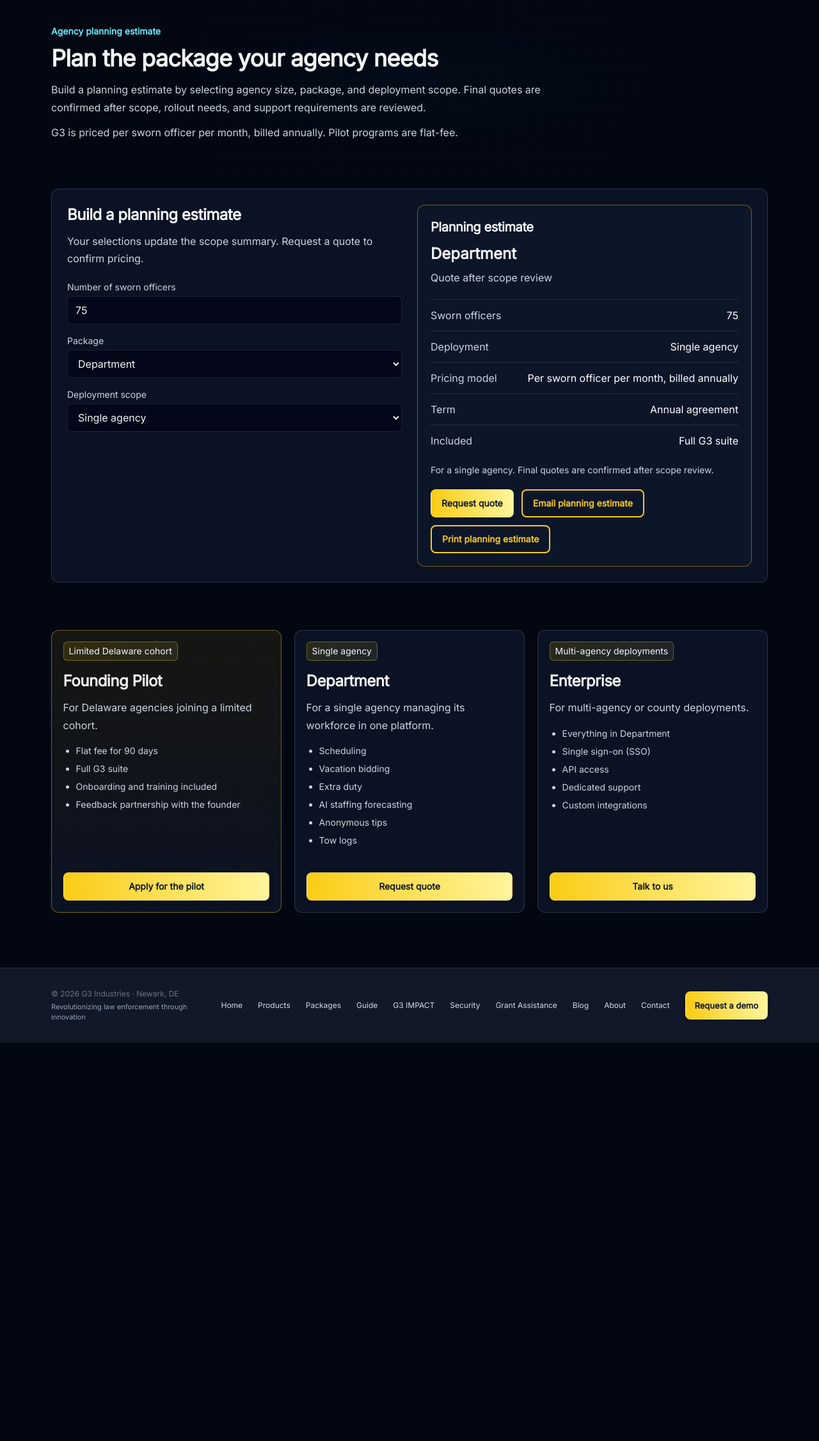
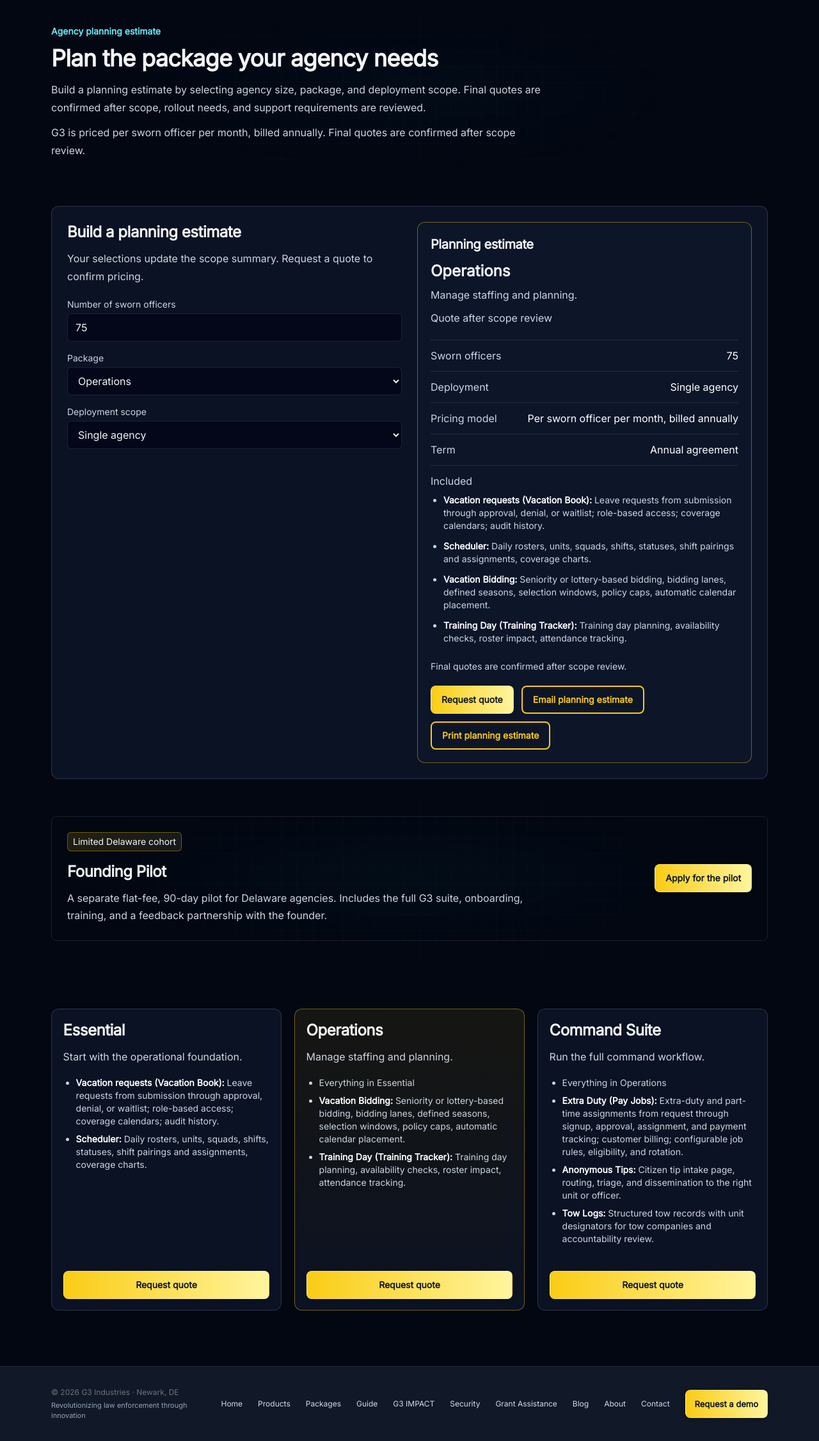
Before and after one commit to ojncglg/g_3site, a Flask app: page /sales in a window 1280 px wide. Shown: the part 131-2384 px from the top of the page at 64% size. Before the commit the page ends 1761 px from the top, so only its background shows below. Run offline with Flask 2, Linux system fonts and the light colour scheme; some libraries are stand-ins or nearby versions.

Commit message:
Restore Essential Operations and Command Suite package scopes

```diff
--- /dev/null
+++ b/templates/_founding_pilot.html
@@ -0,0 +1,13 @@
+{# Preserve the homepage pilot deep link while keeping the pilot outside the tiers. #}
+<section id="founding-pilot" class="py-6 md:py-8 section-decor" aria-labelledby="founding-pilot-title">
+  <div class="console-depth rounded-lg border border-white/10 p-5 sm:p-6">
+    <div class="flex flex-col lg:flex-row gap-5 lg:items-center lg:justify-between">
+      <div>
+        <p class="chip text-sm">Limited Delaware cohort</p>
+        <h2 id="founding-pilot-title" class="mt-4 text-2xl font-bold">Founding Pilot</h2>
+        <p class="mt-3 max-w-3xl text-slate-300">A separate flat-fee, 90-day pilot for Delaware agencies. Includes the full G3 suite, onboarding, training, and a feedback partnership with the founder.</p>
+      </div>
+      <a href="{{ url_for('home', _anchor='demo') }}" class="btn btn-primary w-full sm:w-auto lg:shrink-0">Apply for the pilot</a>
+    </div>
+  </div>
+</section>
--- a/templates/_package_cards.html
+++ b/templates/_package_cards.html
@@ -1,48 +1,21 @@
 {# Shared package cards, using the existing agency-sales tier layout. #}
+{% from "_package_data.html" import tiers %}
 <div class="grid gap-5 lg:grid-cols-3">
-  <article id="founding-pilot" class="sales-package featured flex flex-col">
+  {% for tier in tiers %}
+  <article id="{{ tier.id }}" class="sales-package{% if tier.id == 'operations' %} featured{% endif %} flex flex-col">
     <div>
-      <span class="chip text-sm">Limited Delaware cohort</span>
-      <h2 class="mt-4 text-2xl font-bold">Founding Pilot</h2>
-      <p class="mt-3 text-slate-300">For Delaware agencies joining a limited cohort.</p>
+      <h2 class="text-2xl font-bold">{{ tier.name }}</h2>
+      <p class="mt-3 text-slate-300">{{ tier.tagline }}</p>
       <ul class="mt-4 space-y-2 text-sm text-slate-300 list-disc pl-5">
-        <li>Flat fee for 90 days</li>
-        <li>Full G3 suite</li>
-        <li>Onboarding and training included</li>
-        <li>Feedback partnership with the founder</li>
-      </ul>
-    </div>
-    <a href="{{ url_for('home', _anchor='demo') }}" class="btn btn-primary mt-6 w-full">Apply for the pilot</a>
-  </article>
-  <article id="department" class="sales-package flex flex-col">
-    <div>
-      <span class="chip text-sm">Single agency</span>
-      <h2 class="mt-4 text-2xl font-bold">Department</h2>
-      <p class="mt-3 text-slate-300">For a single agency managing its workforce in one platform.</p>
-      <ul class="mt-4 space-y-2 text-sm text-slate-300 list-disc pl-5">
-        <li>Scheduling</li>
-        <li>Vacation bidding</li>
-        <li>Extra duty</li>
-        <li>AI staffing forecasting</li>
-        <li>Anonymous tips</li>
-        <li>Tow logs</li>
+        {% if tier.inherits %}
+        <li>Everything in {{ 'Essential' if tier.inherits == 'essential' else 'Operations' }}</li>
+        {% endif %}
+        {% for feature in tier.features %}
+        <li><strong class="text-white">{{ feature.name }}:</strong> {{ feature.description }}</li>
+        {% endfor %}
       </ul>
     </div>
     <a href="{{ url_for('home', _anchor='demo') }}" class="btn btn-primary mt-6 w-full">Request quote</a>
   </article>
-  <article id="enterprise" class="sales-package flex flex-col">
-    <div>
-      <span class="chip text-sm">Multi-agency deployments</span>
-      <h2 class="mt-4 text-2xl font-bold">Enterprise</h2>
-      <p class="mt-3 text-slate-300">For multi-agency or county deployments.</p>
-      <ul class="mt-4 space-y-2 text-sm text-slate-300 list-disc pl-5">
-        <li>Everything in Department</li>
-        <li>Single sign-on (SSO)</li>
-        <li>API access</li>
-        <li>Dedicated support</li>
-        <li>Custom integrations</li>
-      </ul>
-    </div>
-    <a href="{{ url_for('home', _anchor='demo') }}" class="btn btn-primary mt-6 w-full">Talk to us</a>
-  </article>
+  {% endfor %}
 </div>
--- /dev/null
+++ b/templates/_package_data.html
@@ -0,0 +1,34 @@
+{# One source of truth for package cards and the sales planner. #}
+{% set tiers = [
+  {
+    "id": "essential",
+    "name": "Essential",
+    "tagline": "Start with the operational foundation.",
+    "inherits": none,
+    "features": [
+      {"name": "Vacation requests (Vacation Book)", "description": "Leave requests from submission through approval, denial, or waitlist; role-based access; coverage calendars; audit history."},
+      {"name": "Scheduler", "description": "Daily rosters, units, squads, shifts, statuses, shift pairings and assignments, coverage charts."}
+    ]
+  },
+  {
+    "id": "operations",
+    "name": "Operations",
+    "tagline": "Manage staffing and planning.",
+    "inherits": "essential",
+    "features": [
+      {"name": "Vacation Bidding", "description": "Seniority or lottery-based bidding, bidding lanes, defined seasons, selection windows, policy caps, automatic calendar placement."},
+      {"name": "Training Day (Training Tracker)", "description": "Training day planning, availability checks, roster impact, attendance tracking."}
+    ]
+  },
+  {
+    "id": "command",
+    "name": "Command Suite",
+    "tagline": "Run the full command workflow.",
+    "inherits": "operations",
+    "features": [
+      {"name": "Extra Duty (Pay Jobs)", "description": "Extra-duty and part-time assignments from request through signup, approval, assignment, and payment tracking; customer billing; configurable job rules, eligibility, and rotation."},
+      {"name": "Anonymous Tips", "description": "Citizen tip intake page, routing, triage, and dissemination to the right unit or officer."},
+      {"name": "Tow Logs", "description": "Structured tow records with unit designators for tow companies and accountability review."}
+    ]
+  }
+] %}
--- a/templates/sales.html
+++ b/templates/sales.html
@@ -1,4 +1,5 @@
 {% extends "base.html" %}
+{% from "_package_data.html" import tiers %}
 {% block title %}Agency Planning Estimate | G3 Industries{% endblock %}
 {% block robots %}<meta name="robots" content="noindex,nofollow,noarchive" />{% endblock %}
 {% block meta %}
@@ -38,7 +39,7 @@
   <p class="text-sm font-semibold text-cyan-300">Agency planning estimate</p>
   <h1 class="mt-3 text-3xl md:text-4xl font-bold">Plan the package your agency needs</h1>
   <p class="mt-4 max-w-3xl text-slate-300">Build a planning estimate by selecting agency size, package, and deployment scope. Final quotes are confirmed after scope, rollout needs, and support requirements are reviewed.</p>
-  <p class="mt-3 max-w-3xl text-slate-300">G3 is priced per sworn officer per month, billed annually. Pilot programs are flat-fee.</p>
+  <p class="mt-3 max-w-3xl text-slate-300">G3 is priced per sworn officer per month, billed annually. Final quotes are confirmed after scope review.</p>
 </section>
 <section class="sales-panel p-5 sm:p-6" aria-labelledby="estimator-title">
   <div class="grid gap-6 lg:grid-cols-2">
@@ -53,9 +54,9 @@
         <div>
           <label for="agencyPackage" class="block text-sm text-slate-300 mb-1">Package</label>
           <select id="agencyPackage" class="form-input w-full rounded-md bg-slate-950/80 border border-white/10 px-3 py-2">
-            <option value="founding-pilot">Founding Pilot</option>
-            <option value="department" selected>Department</option>
-            <option value="enterprise">Enterprise</option>
+            {% for tier in tiers %}
+            <option value="{{ tier.id }}"{% if tier.id == 'operations' %} selected{% endif %}>{{ tier.name }}</option>
+            {% endfor %}
           </select>
         </div>
         <div>
@@ -69,14 +70,24 @@
     </div>
     <div class="sales-result" role="status" aria-live="polite" aria-atomic="true">
       <h2 class="text-xl font-semibold">Planning estimate</h2>
-      <p id="estimatePackage" class="mt-3 text-2xl font-bold">Department</p>
+      <p id="estimatePackage" class="mt-3 text-2xl font-bold">Operations</p>
+      <p id="estimateTagline" class="mt-2 text-slate-300">{{ tiers[1].tagline }}</p>
       <p class="mt-2 text-slate-300">Quote after scope review</p>
       <dl class="mt-5">
         <div class="sales-result-row"><dt>Sworn officers</dt><dd id="estimateOfficers">75</dd></div>
         <div class="sales-result-row"><dt>Deployment</dt><dd id="estimateScope">Single agency</dd></div>
         <div class="sales-result-row"><dt>Pricing model</dt><dd id="estimateModel">Per sworn officer per month, billed annually</dd></div>
         <div class="sales-result-row"><dt>Term</dt><dd id="estimateTerm">Annual agreement</dd></div>
-        <div class="sales-result-row"><dt>Included</dt><dd id="estimateFeatures">Full G3 suite</dd></div>
+        <div class="sales-result-row">
+          <dt>Included</dt>
+          <dd class="w-full">
+            <ul id="estimateFeatures" class="space-y-3 text-sm text-slate-300 list-disc pl-5">
+              {% for feature in tiers[0].features + tiers[1].features %}
+              <li><strong class="text-white">{{ feature.name }}:</strong> {{ feature.description }}</li>
+              {% endfor %}
+            </ul>
+          </dd>
+        </div>
       </dl>
       <p id="estimateNote" class="mt-3 text-sm text-slate-300">Final quotes are confirmed after scope review.</p>
       <div class="sales-controls mt-5 flex flex-wrap gap-3">
@@ -87,6 +98,7 @@
     </div>
   </div>
 </section>
+{% include "_founding_pilot.html" %}
 <section class="py-10 md:py-12" aria-label="Package scope">
   {% include "_package_cards.html" %}
 </section>
@@ -95,39 +107,47 @@
     const officerInput = document.getElementById("agencyOfficers");
     const packageInput = document.getElementById("agencyPackage");
     const scopeInput = document.getElementById("deploymentScope");
-    const packages = {
-      "founding-pilot": { name: "Founding Pilot", model: "Flat fee", term: "90 days", features: "Full G3 suite, onboarding, training, and feedback partnership", note: "Limited cohort of Delaware agencies. Final pilot quote follows scope review." },
-      department: { name: "Department", model: "Per sworn officer per month, billed annually", term: "Annual agreement", features: "Full G3 suite", note: "For a single agency. Final quotes are confirmed after scope review." },
-      enterprise: { name: "Enterprise", model: "Per sworn officer per month, billed annually", term: "Annual agreement", features: "Full G3 suite, SSO, API access, dedicated support, and custom integrations", note: "For multi-agency or county deployments. Final quotes are confirmed after scope review." }
-    };
+    const tiers = {{ tiers | tojson }};
+    const packages = new Map(tiers.map((tier) => [tier.id, tier]));
+    const model = "Per sworn officer per month, billed annually";
+    const term = "Annual agreement";
+
+    function includedFeatures(tier) {
+      const inherited = tier.inherits
+        ? includedFeatures(packages.get(tier.inherits))
+        : [];
+      return [...inherited, ...tier.features];
+    }
+
     const params = new URLSearchParams(window.location.search);
     if (params.has("officers")) officerInput.value = String(Math.min(1000, Math.max(1, parseInt(params.get("officers"), 10) || 1)));
-    if (Object.hasOwn(packages, params.get("package"))) packageInput.value = params.get("package");
-    scopeInput.value = packageInput.value === "enterprise" ? "multi" : "single";
+    if (packages.has(params.get("package"))) packageInput.value = params.get("package");
+    scopeInput.value = params.get("scope") === "multi" ? "multi" : "single";
 
     function updateEstimate() {
       const officers = Math.min(1000, Math.max(1, parseInt(officerInput.value, 10) || 1));
-      const pkg = packages[packageInput.value];
+      const pkg = packages.get(packageInput.value);
+      const features = includedFeatures(pkg);
       const scope = scopeInput.options[scopeInput.selectedIndex].text;
       document.getElementById("estimatePackage").textContent = pkg.name;
+      document.getElementById("estimateTagline").textContent = pkg.tagline;
       document.getElementById("estimateOfficers").textContent = String(officers);
       document.getElementById("estimateScope").textContent = scope;
-      document.getElementById("estimateModel").textContent = pkg.model;
-      document.getElementById("estimateTerm").textContent = pkg.term;
-      document.getElementById("estimateFeatures").textContent = pkg.features;
-      document.getElementById("estimateNote").textContent = pkg.note;
-      const body = ["Hello G3,", "", "Please review this agency planning estimate:", "Sworn officers: " + officers, "Package: " + pkg.name, "Deployment: " + scope, "Pricing model: " + pkg.model, "Term: " + pkg.term, "", "Please confirm a quote after scope review."].join("\n");
+      const featureList = document.getElementById("estimateFeatures");
+      featureList.replaceChildren(...features.map((feature) => {
+        const item = document.createElement("li");
+        const label = document.createElement("strong");
+        label.className = "text-white";
+        label.textContent = feature.name + ":";
+        item.append(label, " " + feature.description);
+        return item;
+      }));
+      const featureLines = features.map((feature) => feature.name + ": " + feature.description);
+      const body = ["Hello G3,", "", "Please review this agency planning estimate:", "Sworn officers: " + officers, "Package: " + pkg.name, "Deployment: " + scope, "Pricing model: " + model, "Term: " + term, "", "Included:", ...featureLines, "", "Please confirm a quote after scope review."].join("\n");
       document.getElementById("estimateEmail").href = "mailto:" + {{ contact_email | tojson }} + "?subject=" + encodeURIComponent("G3 Agency Planning Estimate") + "&body=" + encodeURIComponent(body);
     }
-    packageInput.addEventListener("change", () => {
-      scopeInput.value = packageInput.value === "enterprise" ? "multi" : "single";
-      updateEstimate();
-    });
-    scopeInput.addEventListener("change", () => {
-      if (scopeInput.value === "multi") packageInput.value = "enterprise";
-      else if (packageInput.value === "enterprise") packageInput.value = "department";
-      updateEstimate();
-    });
+    packageInput.addEventListener("change", updateEstimate);
+    scopeInput.addEventListener("change", updateEstimate);
     officerInput.addEventListener("input", updateEstimate);
     officerInput.addEventListener("change", () => {
       officerInput.value = String(Math.min(1000, Math.max(1, parseInt(officerInput.value, 10) || 1)));
```
Also changed, not shown: docs/phase2-review.md (+11 -1 lines), templates/packages.html (+6 -5 lines), tests/test_public_routes.py (+16 -2 lines).
